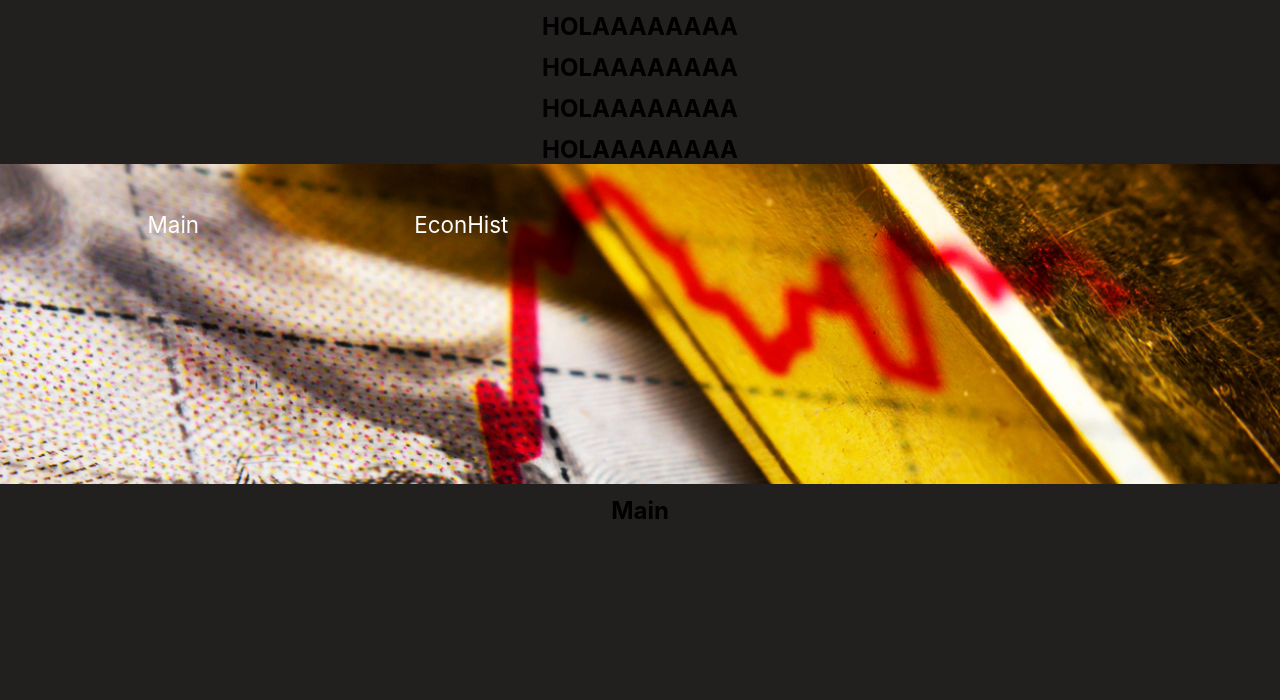
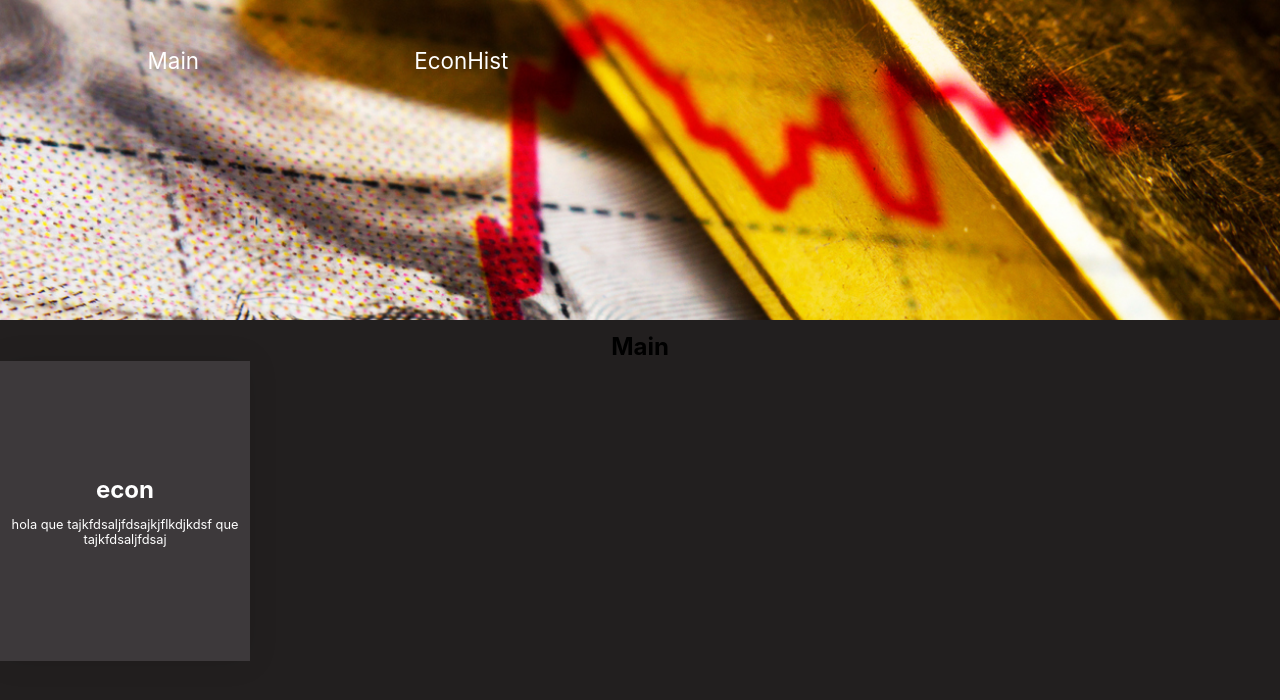
Before and after one commit to criaturaimaginaria/argentina-economy, a React (Create React App) app: page / in a window 1280 px wide. Shown: the top 700 px of the page. Built offline with nearby package versions, Linux system fonts and the light colour scheme; the HTML template or start-up script is replaced by a standard one.

Commit message:
some new things

```diff
--- a/src/App.js
+++ b/src/App.js
@@ -2,7 +2,9 @@ import './App.css';
 import Main from './components/Main'
 import EconomicHistory from './components/EconomicHistory';
 import Nav from './components/NavComponents/Nav';
-import Img from './components/Img';
+import Hola from './components/Hola.jsx'
+
+
 
 // import  SlideNav  from './components/NavComponents/SlideNav';
 // for common hosts
@@ -15,7 +17,7 @@ function App() {
   return (
     <div className="App">
 
-      <Img />
+
 
 <HashRouter>
 
--- /dev/null
+++ b/src/components/Card.css
@@ -0,0 +1,60 @@
+.card{
+    width: 250px;
+    height: 300px;
+    position: relative;
+    cursor: pointer;
+}
+.card .content{
+    width: 100%;
+    height: 100%;
+    background-color: rgb(61, 57, 59);
+    backdrop-filter: blur(2px);
+    color: white;
+    display: flex;
+    justify-content: center;
+    align-items: center;
+    flex-direction: column;
+    box-shadow:  0 0 30px rgba(0, 0, 0, 0.089);
+    transition: all .4s;
+}
+
+.card .content p{
+    font-size: 0.8em;
+    text-align: center;
+}
+
+.card:hover .content{
+    color: rgb(47, 24, 24);
+}
+.card::before,
+.card::after{
+    content:'';
+    position: absolute;
+    width: 100%;
+    height: 50%;
+    background: lightslategray;
+    z-index: -20;
+    transition: all .4s;
+}
+
+.card:before{
+    top:0;
+    right:0;
+}
+.card::after{
+    bottom:0;
+    left: 0;
+    background: lightsteelblue;
+}
+.card:hover::before{
+    width:3em;
+    height:50px;
+    transform: translate(20px, -20px);
+    border-radius: 50%;
+}
+.card:hover::after{
+    width: 100px;
+    height: 100px;
+    transform: translate(-20px,20px);
+    border-radius: 50%;
+}
--- /dev/null
+++ b/src/components/Card.jsx
@@ -0,0 +1,18 @@
+import React from 'react'
+import './Card.css'
+
+export const Card = () => {
+    return (
+        <div className="card">
+            <div className="content">
+                <h1>econ</h1>
+                <p> hola que tajkfdsaljfdsajkjflkdjkdsf
+                que tajkfdsaljfdsaj
+                </p>
+
+            </div>
+        </div>
+    )
+}
+
+export default Card
--- /dev/null
+++ b/src/components/Hola.css
@@ -0,0 +1,3 @@
+.hola{
+
+}
--- /dev/null
+++ b/src/components/Hola.jsx
@@ -0,0 +1,16 @@
+import React from 'react'
+import './Hola.css'
+
+export const Hola = () => {
+    return (
+        <div className="hola">
+            <h1>holaaa</h1>
+            <h1>holaaa</h1>
+            <h1>holaaa</h1>
+            <h1>holaaa</h1>
+
+        </div>
+    )
+}
+
+export default Hola
--- a/src/components/Img.css
+++ /dev/null
@@ -1,7 +0,0 @@
-.hola{
-    position: fixed;
-    z-index: 1;
-}
-h1{
-    position: fixed;
-}
--- a/src/components/Img.jsx
+++ /dev/null
@@ -1,15 +0,0 @@
-import React from 'react'
-
-export const Img = () => {
-    return (
-        <div className="hola">
-            <h1>HOLAAAAAAAA</h1>
-            <h1>HOLAAAAAAAA</h1>
-            <h1>HOLAAAAAAAA</h1>
-            <h1>HOLAAAAAAAA</h1>
-
-        </div>
-    )
-}
-
-export default Img
--- a/src/components/Main.jsx
+++ b/src/components/Main.jsx
@@ -1,6 +1,6 @@
 import React, {} from 'react'
 import './Main.css'
-
+import Card from './Card.jsx';
 
 export const Main = () => {
 
@@ -10,7 +10,7 @@ export const Main = () => {
 
                 <h1>Main</h1>
 
-
+              <Card />
 
         </div>
     )
```
